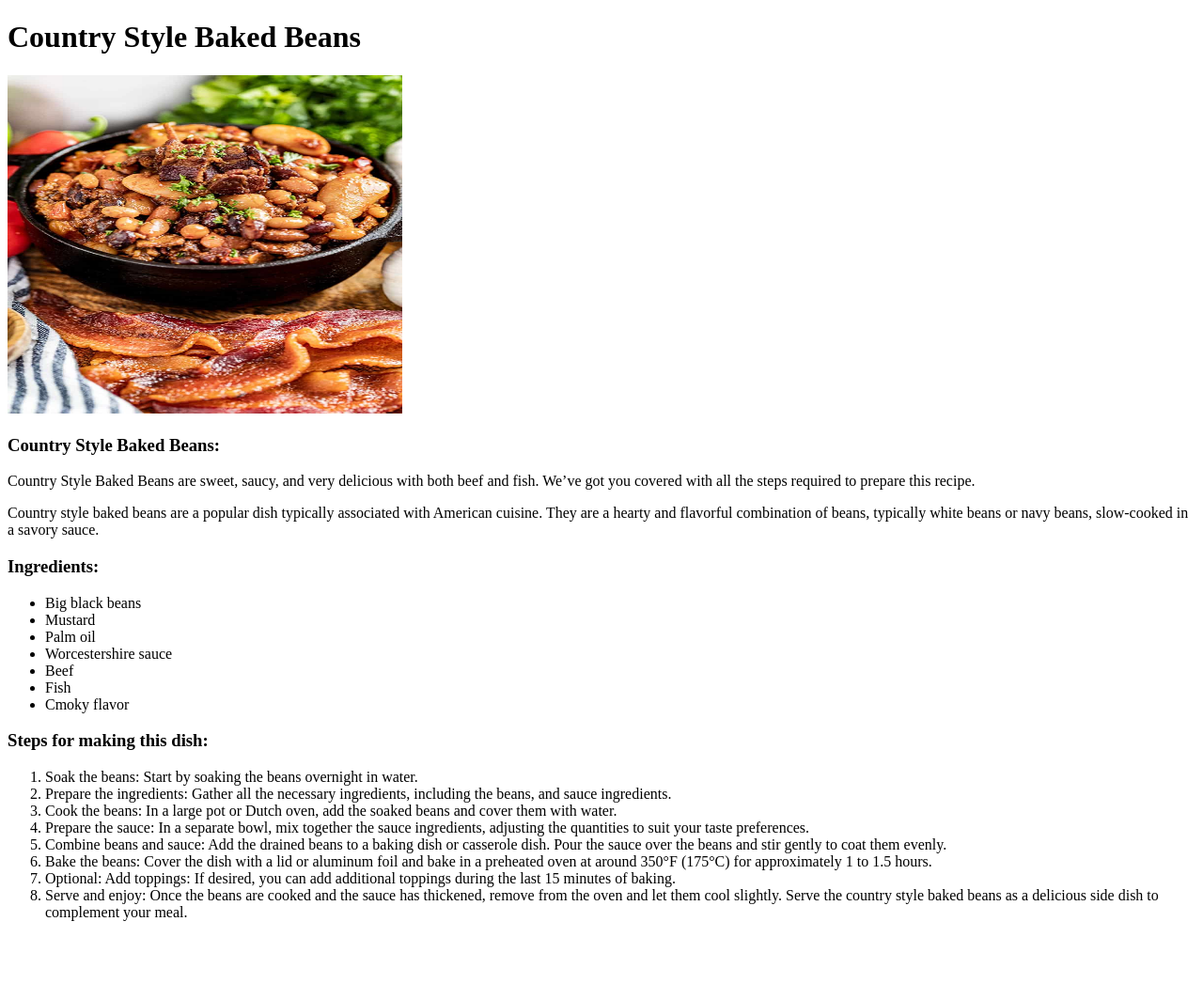
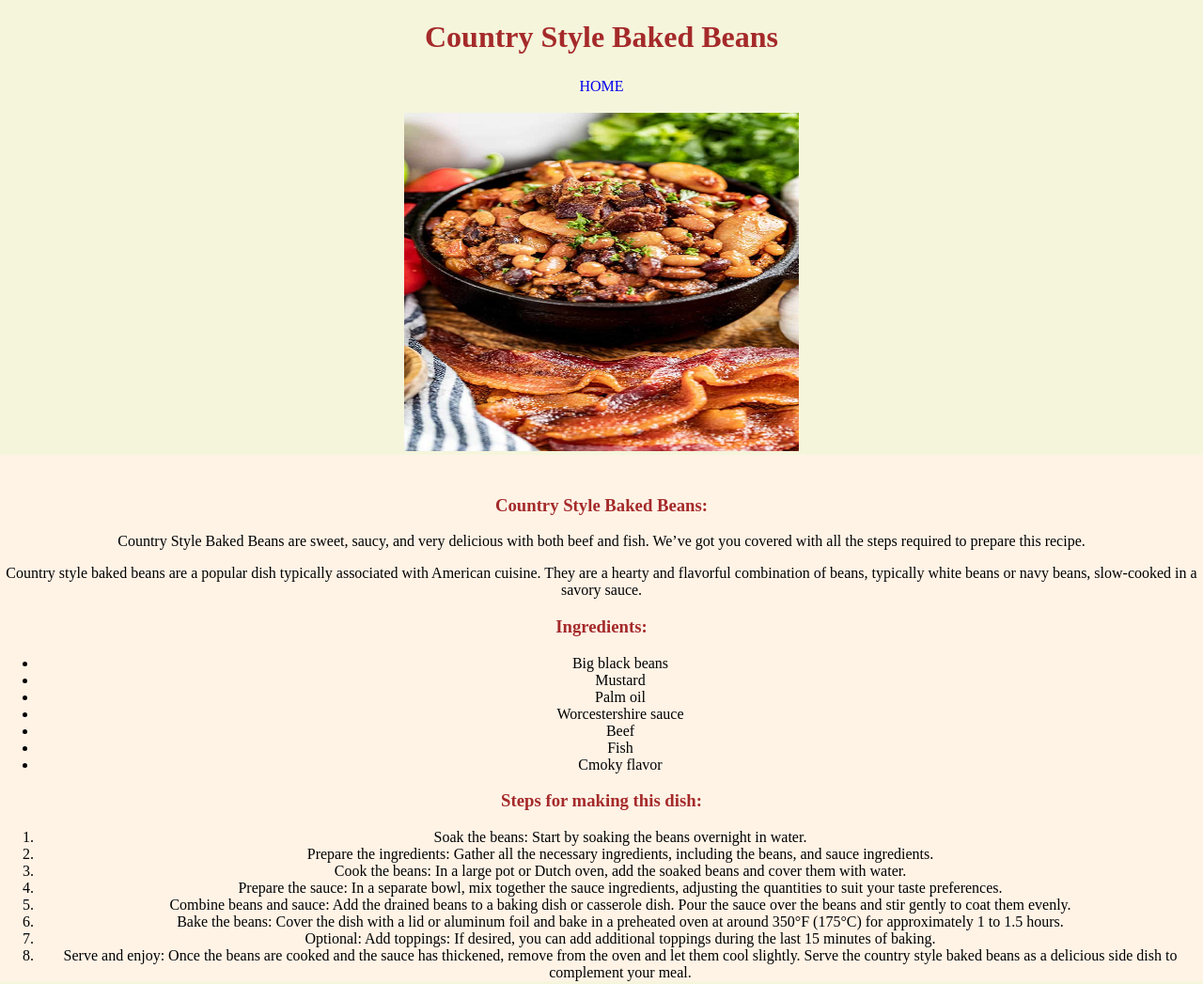
Before and after one commit to sammy222206/odin-recipes, a plain HTML site: page recipes/country_beans.html in a window 1280 px wide. Shown: the whole page at 94% size. Before the commit the page ends 996 px from the top, so only its background shows below. Drawn offline with Linux system fonts and the light colour scheme.

Commit message:
Updated three html files

```diff
--- a/recipes/country_beans.html
+++ b/recipes/country_beans.html
@@ -6,10 +6,15 @@
         <meta name="keywords" content="Odin, Recipes">
         <meta name="viewport" content="width=device-width, initial-scale=1.0">
         <title>Country Style Baked Beans</title>
+        <link rel="stylesheet" type="text/css" href="style.css">
     </head>
     <body>
-        <h1>Country Style Baked Beans</h1>
-        <img src="Country-Style-Baked-Beans.jpeg" width="420px" height="360px" alt="cooked country baked beans">
+        <div class="top-img">
+            <h1 class="recipe-name">Country Style Baked Beans</h1>
+            <p><a href="/index.html">HOME</a></p>
+            <img src="images/Country-Style-Baked-Beans.jpeg" width="420px" height="360px" alt="cooked country baked beans">
+        </div>
+        <div class="mid-bottom">
             <h3>Country Style Baked Beans:</h3>
             <p>Country Style Baked Beans are sweet, saucy, and very delicious with both beef and fish. We’ve got you covered with all the steps required to prepare this recipe.</p>
             <p>Country style baked beans are a popular dish typically associated with American cuisine. They are a hearty and flavorful combination of beans, typically white beans or navy beans, slow-cooked in a savory sauce.</p>
@@ -35,6 +40,7 @@
                     <li>Optional: Add toppings: If desired, you can add additional toppings during the last 15 minutes of baking. </li>
                     <li>Serve and enjoy: Once the beans are cooked and the sauce has thickened, remove from the oven and let them cool slightly. Serve the country style baked beans as a delicious side dish to complement your meal.</li>
                 </ol>
+        </div>
 
     </body>
 
```
Also changed, not shown: index.html (+2 -1 lines), recipes/deep_dish_bbq_chicken_pizza.html (+8 -3 lines), recipes/vegetable_fried_rice.html (+8 -2 lines). Lines whose indentation alone changed are shown as unchanged.
